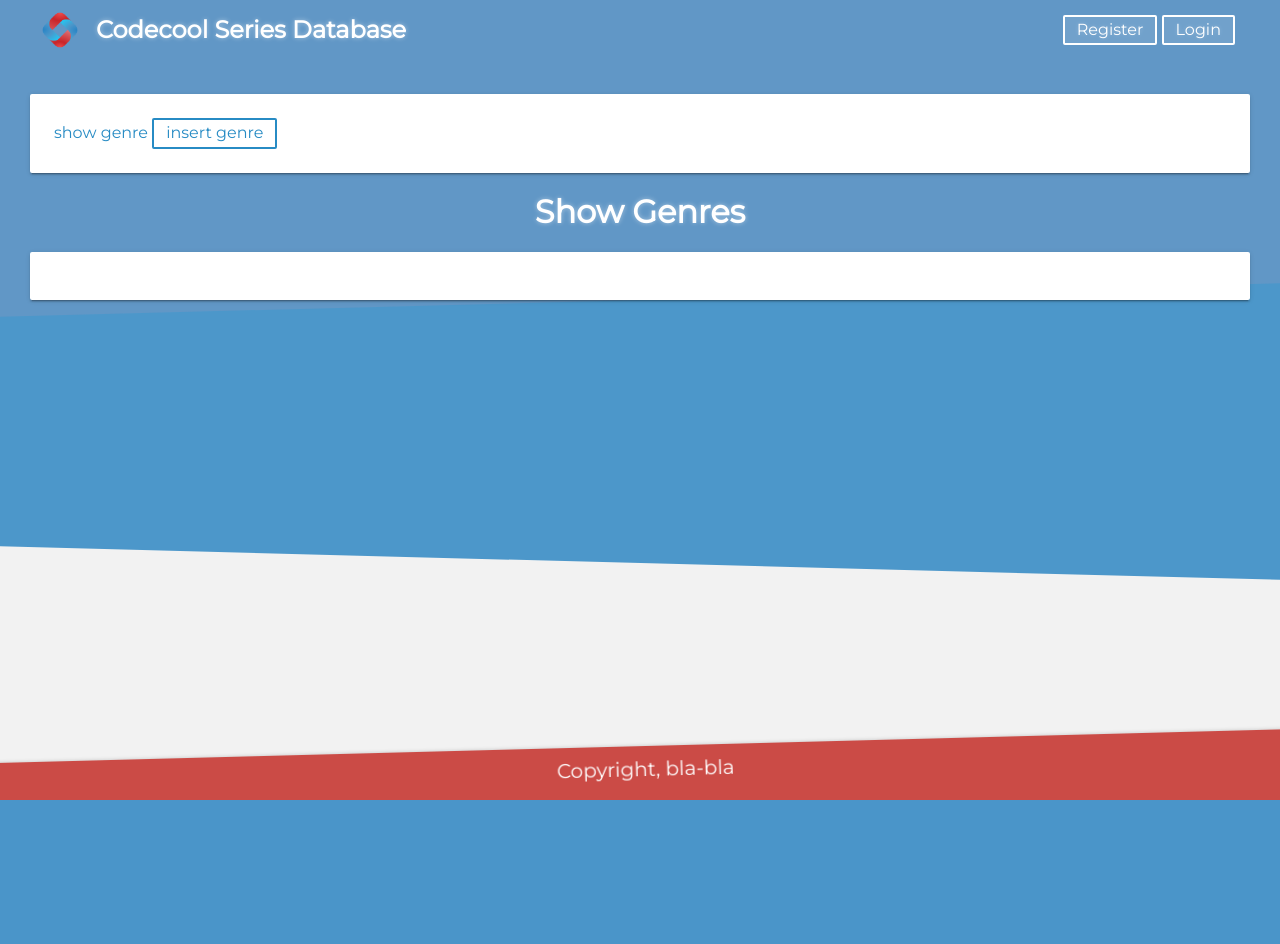
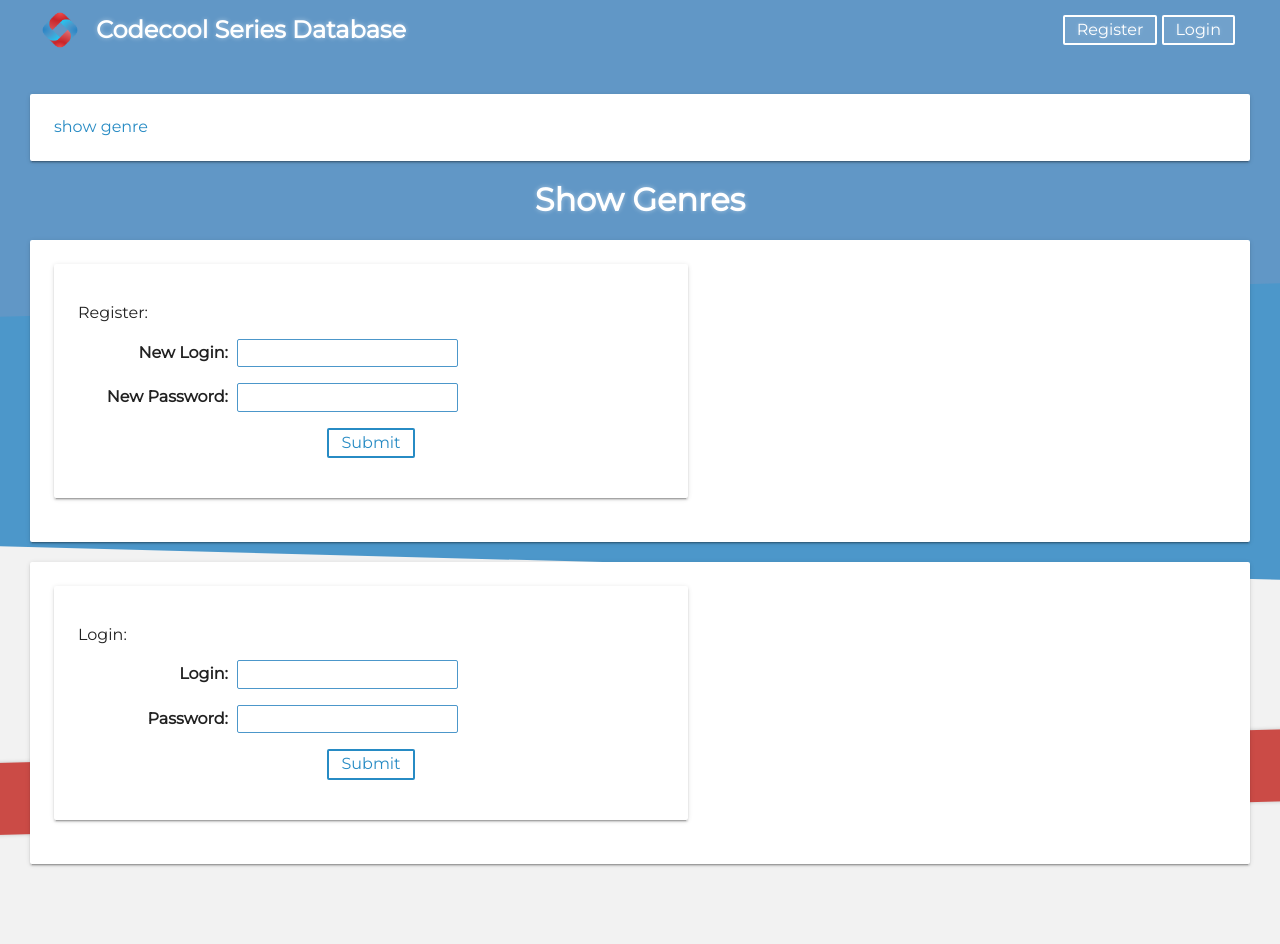
Before and after one commit to DariuszOkonski/codecool-series-training, a Flask app: page /show-genres in a window 1280 px wide. Before the commit the page ends 800 px from the top, so only its background shows below. Run offline with Flask 2, Linux system fonts and the light colour scheme; a database or web service that is not in the repository returns one stand-in record (values such as "Sample title"); data that the repository does not hold is empty; some libraries are stand-ins or nearby versions.

Commit message:
working on login

```diff
--- a/data/queries.py
+++ b/data/queries.py
@@ -104,3 +104,17 @@ def delete_genre(id):
     return data_manager.execute_dml_statement("""
         DELETE FROM genres WHERE id=%(id)s RETURNING *
     """, {"id": id})
+
+def register(user):
+    return data_manager.execute_dml_statement("""
+        INSERT INTO users(id, login, password)
+        VALUES ((SELECT (MAX(id) + 1)
+        FROM users), %(login)s, %(password)s)
+        RETURNING *
+    """,
+    {"login": user['login'], "password": user['password']})
+
+def user_validated(user):
+    return data_manager.execute_select("""
+        SELECT * FROM users WHERE login=%(login)s AND password=%(password)s;
+        """, {"login": user['login'], "password": user['password']})
--- a/main.py
+++ b/main.py
@@ -1,4 +1,4 @@
-from flask import Flask, render_template, url_for, redirect, request, jsonify
+from flask import Flask, render_template, url_for, redirect, request, jsonify, session
 from data import queries
 import math
 from dotenv import load_dotenv
@@ -8,9 +8,12 @@ app = Flask('codecool_series')
 SHOWS_PER_PAGE = 15
 SHOWN_PAGE_NUMBERS = 5 # should be odd to have a symmetry in pagination
 
+app.secret_key = 'some-secret-key'
+
 @app.route('/')
 def index():
     shows = queries.get_shows()
+
     return render_template('index.html', shows=shows)
 
 
@@ -105,9 +108,25 @@ def update_genre():
 
 @app.route('/delete-genre', methods=['POST'])
 def delete_genre():
-    print(request.get_json(), ' json')
     queries.delete_genre(request.get_json()['id'])
     return jsonify("")
+
+@app.route('/register', methods=['POST'])
+def register():
+    user = request.get_json()
+    user = queries.register(user)
+
+    return jsonify(user)
+
+@app.route('/login', methods=['POST'])
+def login():
+    user = request.get_json()
+    is_valid = queries.user_validated(user)
+
+    if is_valid:
+        session['login'] = user['login']
+
+    return jsonify(is_valid)
 
 
 
--- a/static/js/data_handler.js
+++ b/static/js/data_handler.js
@@ -51,5 +51,12 @@ export const data_handler = {
     },
     deleteGenre(id, callback) {
         this._api_delete('/delete-genre', id, callback)
-    }
+    },
+    register(user_data, callback) {
+        this._api_post('/register', user_data, callback)
+    },
+    login(user_data, callback) {
+        this._api_post('/login', user_data, callback)
+    },
+
 }
--- a/static/js/dom.js
+++ b/static/js/dom.js
@@ -3,15 +3,21 @@ import {data_handler} from "./data_handler.js"
 export const dom = {
     domElements: {
         divGenres: document.getElementById('show-genres'),
+        divRegister: document.getElementById('register'),
+        divLogin: document.getElementById('login'),
         buttons: {
             insertGenre: document.getElementById('bt_insert')
         }
     },
     init() {
-        this.getGenres();
-        this.domElements.buttons.insertGenre.addEventListener('click',this.insertGenreClick);
+            if (dom.domElements.divGenres) {
+                this.getGenres();
+                this.domElements.buttons.insertGenre.addEventListener('click',this.insertGenreClick);
 
-
+            } else {
+                this.createRegiserForm();
+                this.createLoginrForm();
+            }
         },
     getGenres() {
         const genres = data_handler.loadGenres((response) => {
@@ -54,8 +60,6 @@ export const dom = {
                 let nameTd = document.querySelector(`[data-id="${res.id}"]`)
                 const updateForm = dom.createFormUpdate({id: res.id, name: nameTd.innerText})
                 nameTd.replaceWith(updateForm);
-                console.log(value);
-
             })
             buttonDelete.addEventListener('click', () => {
                 let id = res.id;
@@ -126,5 +130,65 @@ export const dom = {
         data_handler.deleteGenre(id, () => {
             this.getGenres();
         })
+    },
+    createRegiserForm() {
+         let input = `
+            <div class="card" style="width: 50%">
+                <p class="form-element">Register:</p>
+                <form>
+                    <p class="form-element">
+                        <label class="form-element-label" >New Login:</label>
+                        <input type="text" data-register="login" required>
+                    </p>
+                    <p class="form-element">
+                        <label class="form-element-label" >New Password:</label>
+                        <input type="text" data-register="password" required>
+                    </p>
+                    <p class="text-center">
+                        <button id="btn-submit-register"  type="button">Submit</button>
+                    </p>
+                </form>
+            </div>
+        `
+        dom.domElements.divRegister.innerHTML = input;
+         document.getElementById('btn-submit-register').addEventListener('click', () => {
+             ccc
+
+             data_handler.register({login, password}, (response) => {
+                 console.log('Successs == ======')
+                 console.log(response)
+             })
+         })
+
+    },
+    createLoginrForm() {
+         let input = `
+            <div class="card" style="width: 50%">
+                <p class="form-element">Login:</p>
+                <form>
+                    <p class="form-element">
+                        <label class="form-element-label" >Login:</label>
+                        <input type="text" data-login="login" required>
+                    </p>
+                    <p class="form-element">
+                        <label class="form-element-label" >Password:</label>
+                        <input type="text" data-login="password" required>
+                    </p>
+                    <p class="text-center">
+                        <button id="btn-submit-login" type="button">Submit</button>
+                    </p>
+                </form>
+            </div>
+        `
+        dom.domElements.divLogin.innerHTML = input;
+         document.getElementById('btn-submit-login').addEventListener('click', () => {
+             let login = document.querySelector('[data-login="login"]').value;
+             let password = document.querySelector('[data-login="password"]').value;
+
+             data_handler.login({login, password}, (response) => {
+                 console.log('Successs Login == ======')
+                 this.getGenres()
+             })
+         })
     }
 }
--- a/templates/layout.html
+++ b/templates/layout.html
@@ -48,7 +48,10 @@
     <section>
         <div class="card">
             <a href="/show-genres" type="button" id="bt_login">show genre</a>
-            <button type="button" id="bt_insert">insert genre</button>
+
+            {% if session.get('login') %}
+                <button type="button" id="bt_insert">insert genre</button>
+            {% endif %}
 
         </div>
         {% block content %}
--- a/templates/show_genres.html
+++ b/templates/show_genres.html
@@ -3,8 +3,18 @@
 {% block content %}
 
 <h1 class="title text-center">Show Genres</h1>
-<div class="card" id="show-genres">
+    {% if session.get('login') %}
+    <div class="card" id="show-genres">
 
-</div>
+    </div>
+    {% else %}
+        <div class="card" id="register">
+            Register
+        </div>
+        <div class="card" id="login">
+            Login
+        </div>
+    {% endif %}
+
     <script type="module" src="../static/js/main.js"></script>
 {% endblock %}
```
